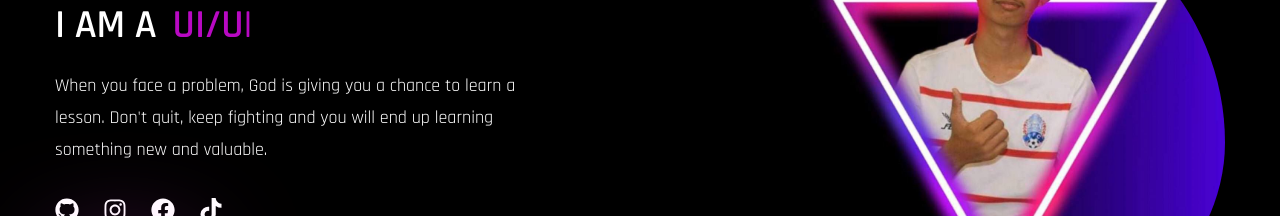
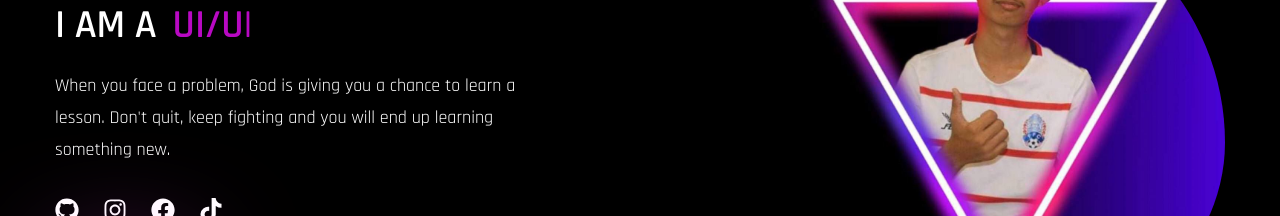
Before and after one commit to Kimlong168/my-portfolio, a React (Create React App) app: page / in a window 1280 px wide. Shown: the part 282-498 px from the top of the page. Built offline with nearby package versions, Linux system fonts and the light colour scheme; no server answers; the database is empty; the HTML template or start-up script is replaced by a standard one; a web font is replaced by a local one.

Commit message:
change defualt mode/theme

```diff
--- a/src/components/Banner.js
+++ b/src/components/Banner.js
@@ -69,8 +69,8 @@ const Banner = () => {
               className="mb-8 max-w-lg mx-auto lg:mx-0"
             >
               When you face a problem, God is giving you a chance to learn a
-              lesson. Don't quit, keep fighting and you will end up learning something new
-              and valuable.
+              lesson. Don't quit, keep fighting and you will end up learning
+              something new.
             </motion.p>
             {/* social */}
             <motion.div
```
